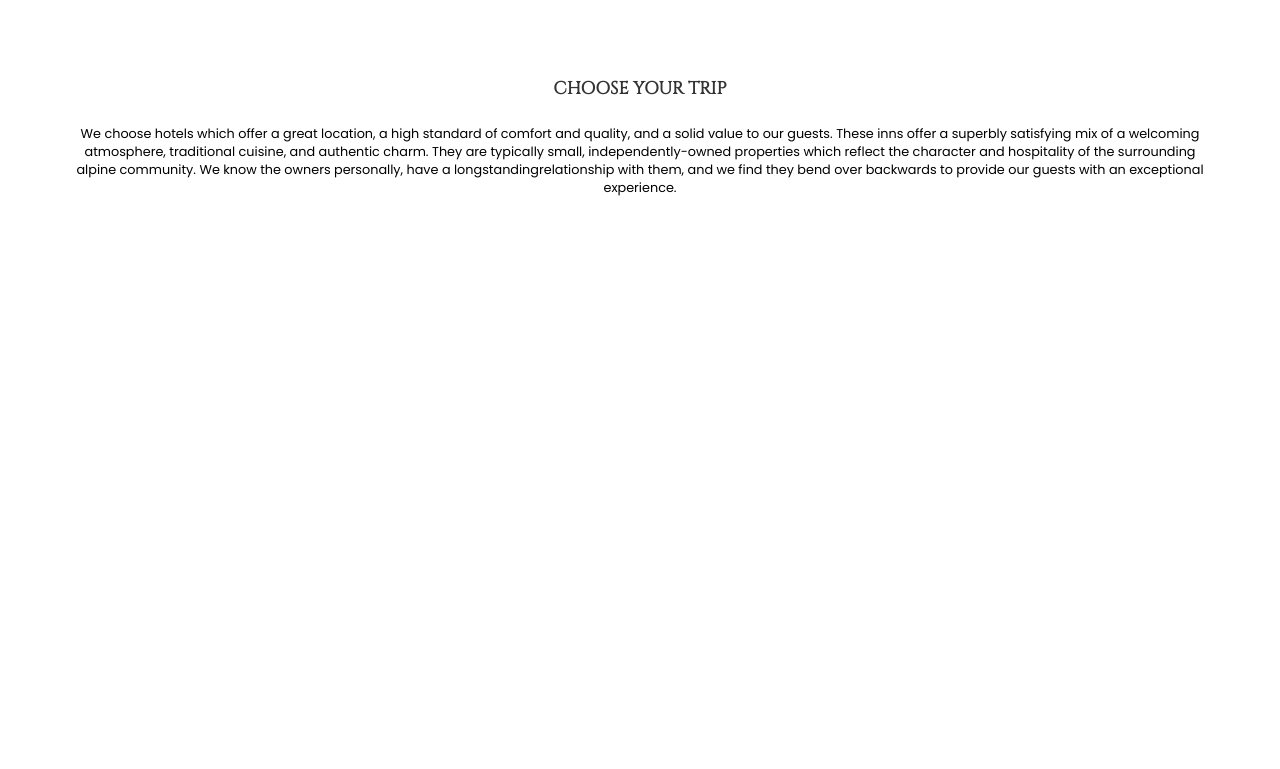
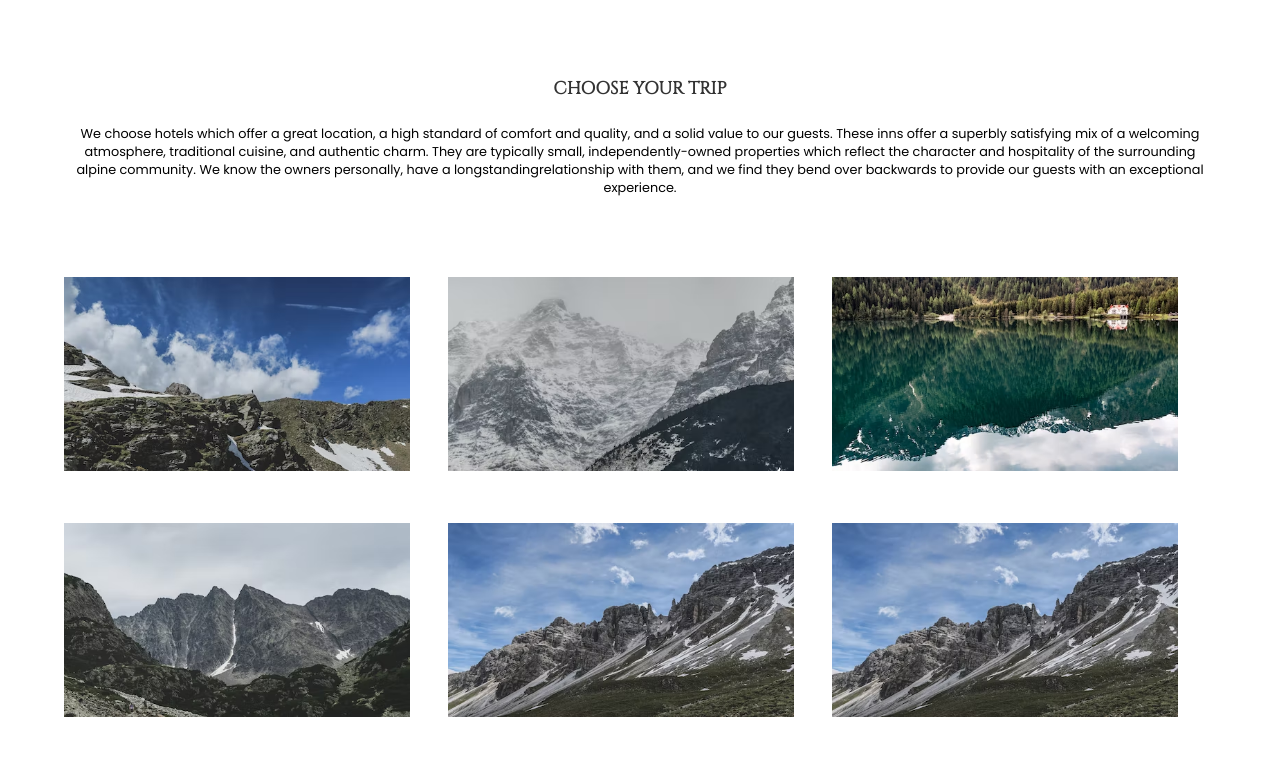
Before and after one commit to WebDevManuel/lev3_3-alps, a plain HTML site: page index.html in a window 1280 px wide. Shown: the part 480-1249 px from the top of the page. Before the commit the page ends 800 px from the top, so only its background shows below. Drawn offline with Linux system fonts and the light colour scheme.

Commit message:
✨ Add galery

```diff
--- a/assets/css/style.css
+++ b/assets/css/style.css
@@ -68,22 +68,31 @@ main {
     padding: 0 5%;
 }
 
+main article,
+main section {
+    padding-top: 10vh;
+}
+
 main article h1 {
     text-align: center;
     color: #333;
     text-transform: uppercase;
     font-family: "cinzel";
     font-size: 1.1em;
-    padding-top: 10vh;
     padding-bottom: 3vh;
 }
 
-main article p{
+main article p {
     text-align: center;
     font-family: poppins;
     font-size: 0.8em;
 }
 
+main section img {
+    width: 30%;
+    padding: 0 3% 6vh 0;
+}
+
 /* ######################################
                 FOOTER
 #######################################*/
--- a/index.html
+++ b/index.html
@@ -29,6 +29,14 @@
                 longstandingrelationship with them, and we find they bend over backwards to provide our guests with an
                 exceptional experience.</p>
         </article>
+        <section>
+            <img src="./assets/img/1.avif" alt="1">
+            <img src="./assets/img/2.avif" alt="2">
+            <img src="./assets/img/3.avif" alt="3">
+            <img src="./assets/img/4.avif" alt="4">
+            <img src="./assets/img/5.avif" alt="5">
+            <img src="./assets/img/6.avif" alt="6">
+        </section>
     </main>
 </body>
 
```
